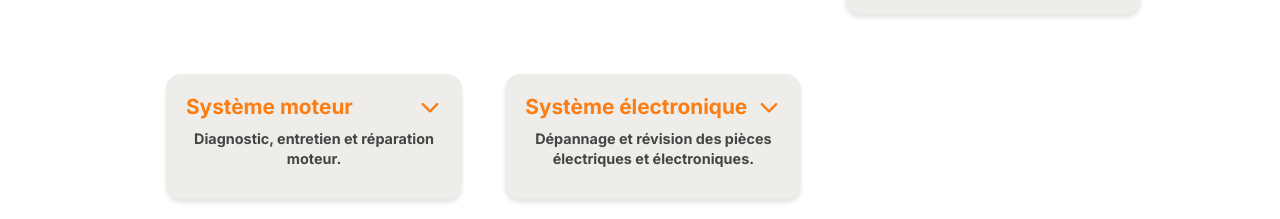
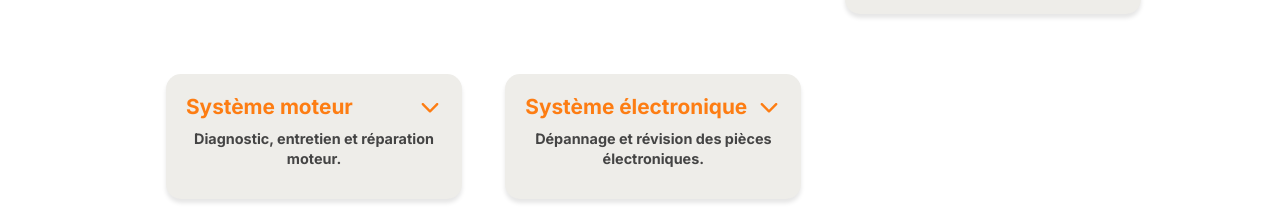
Before and after one commit to JHochart0/DEPAN-AUTO-62, a React (Vite) app: page /#/services in a window 1280 px wide. Shown: the part 1020-1239 px from the top of the page. Built offline with nearby package versions, Linux system fonts and the light colour scheme.

Commit message:
changed the sentence in electronic service

```diff
--- a/src/pages/Services.jsx
+++ b/src/pages/Services.jsx
@@ -93,7 +93,7 @@ function Services() {
 
                     <ServiceCard
                         title="Système électronique"
-                        description="Dépannage et révision des pièces électriques et électroniques."
+                        description="Dépannage et révision des pièces électroniques."
                         details={[
                             { name: "Passage valise diagnostic", price: "30€ (1h00)" },
                             { name: "Recherche de panne", price: "30€ (1h00)" },
```
